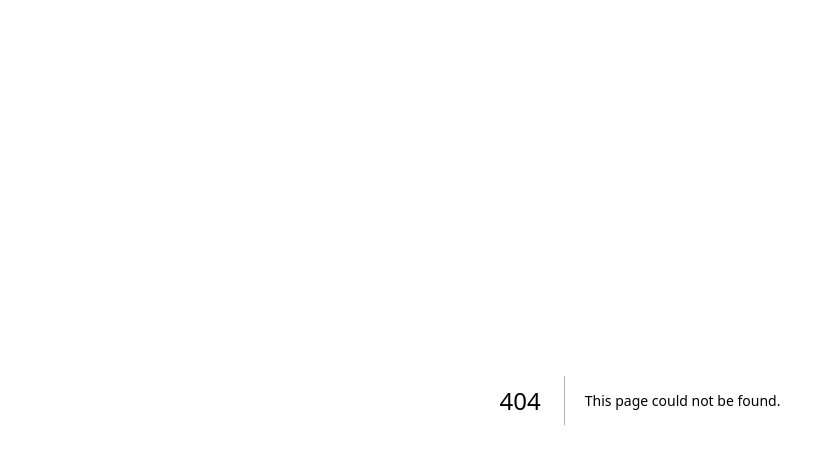
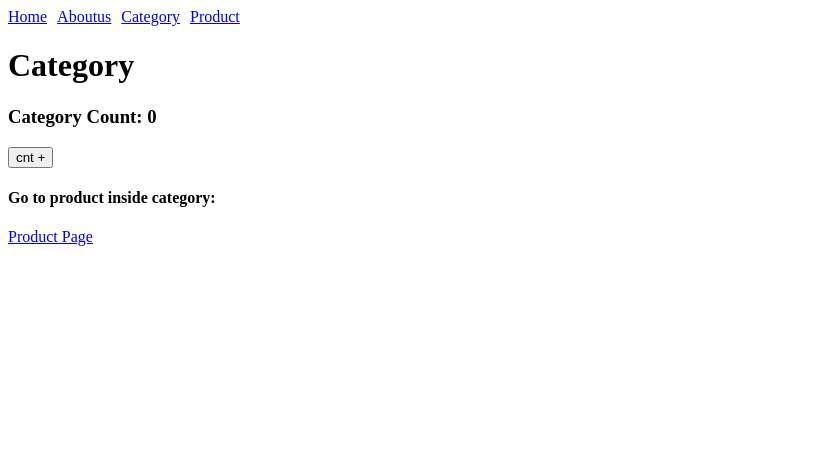
Before and after one commit to prasenjit1011/NextjsMaster16, a Next.js app: page /category in a window 1280 px wide. Before the commit this address had no page. Shown: the top 464 px of the page, without its empty margins (0-835 px from the left). Built offline with nearby package versions, Linux system fonts and the light colour scheme.

Commit message:
Redux Setup

```diff
--- /dev/null
+++ b/app/category/page.tsx
@@ -0,0 +1,14 @@
+import Counter from '../components/Counter';
+import Link from 'next/link';
+
+export default function Category() {
+  return (
+    <div>
+      <h1>Category</h1>
+      <Counter pageName='Category' />
+
+      <h4>Go to product inside category:</h4>
+      <Link href="/category/product">Product Page</Link>
+    </div>
+  );
+}
--- /dev/null
+++ b/app/components/Counter.tsx
@@ -0,0 +1,17 @@
+'use client';
+
+import { useSelector, useDispatch } from 'react-redux';
+import { increment } from '../../features/counterSlice';
+import type { RootState, AppDispatch } from '../../lib/store';
+
+export default function Counter({pageName = 'Home'}: {pageName: string}) {
+  const count = useSelector((state: RootState) => state.counter.value);
+  const dispatch = useDispatch<AppDispatch>();
+
+  return (
+    <div>
+      <h3>{pageName} Count: {count}</h3>
+      <button onClick={() => dispatch(increment())}>cnt +</button>
+    </div>
+  );
+}
--- a/app/layout.tsx
+++ b/app/layout.tsx
@@ -1,33 +1,21 @@
-import type { Metadata } from "next";
-import { Geist, Geist_Mono } from "next/font/google";
-import "./globals.css";
+import ReduxProvider from '../lib/provider';
+import Link from 'next/link';
+import { ReactNode } from 'react';
 
-const geistSans = Geist({
-  variable: "--font-geist-sans",
-  subsets: ["latin"],
-});
-
-const geistMono = Geist_Mono({
-  variable: "--font-geist-mono",
-  subsets: ["latin"],
-});
-
-export const metadata: Metadata = {
-  title: "Create Next App",
-  description: "Generated by create next app",
-};
-
-export default function RootLayout({
-  children,
-}: Readonly<{
-  children: React.ReactNode;
-}>) {
+export default function RootLayout({ children }: { children: ReactNode }) {
   return (
-    <html
-      lang="en"
-      className={`${geistSans.variable} ${geistMono.variable} h-full antialiased`}
-    >
-      <body className="min-h-full flex flex-col">{children}</body>
+    <html>
+      <body>
+        <ReduxProvider>
+          <nav style={{ display: 'flex', gap: 10 }}>
+            <Link href="/">Home</Link>
+            <Link href="/aboutus">Aboutus</Link>
+            <Link href="/category">Category</Link>
+            <Link href="/category/product">Product</Link>
+          </nav>
+          {children}
+        </ReduxProvider>
+      </body>
     </html>
   );
 }
--- a/app/page.tsx
+++ b/app/page.tsx
@@ -1,65 +1,10 @@
-import Image from "next/image";
+import Counter from './components/Counter';
 
 export default function Home() {
   return (
-    <div className="flex flex-col flex-1 items-center justify-center bg-zinc-50 font-sans dark:bg-black">
-      <main className="flex flex-1 w-full max-w-3xl flex-col items-center justify-between py-32 px-16 bg-white dark:bg-black sm:items-start">
-        <Image
-          className="dark:invert"
-          src="/next.svg"
-          alt="Next.js logo"
-          width={100}
-          height={20}
-          priority
-        />
-        <div className="flex flex-col items-center gap-6 text-center sm:items-start sm:text-left">
-          <h1 className="max-w-xs text-3xl font-semibold leading-10 tracking-tight text-black dark:text-zinc-50">
-            To get started, edit the page.tsx file.
-          </h1>
-          <p className="max-w-md text-lg leading-8 text-zinc-600 dark:text-zinc-400">
-            Looking for a starting point or more instructions? Head over to{" "}
-            <a
-              href="https://vercel.com/templates?framework=next.js&utm_source=create-next-app&utm_medium=appdir-template-tw&utm_campaign=create-next-app"
-              className="font-medium text-zinc-950 dark:text-zinc-50"
-            >
-              Templates
-            </a>{" "}
-            or the{" "}
-            <a
-              href="https://nextjs.org/learn?utm_source=create-next-app&utm_medium=appdir-template-tw&utm_campaign=create-next-app"
-              className="font-medium text-zinc-950 dark:text-zinc-50"
-            >
-              Learning
-            </a>{" "}
-            center.
-          </p>
-        </div>
-        <div className="flex flex-col gap-4 text-base font-medium sm:flex-row">
-          <a
-            className="flex h-12 w-full items-center justify-center gap-2 rounded-full bg-foreground px-5 text-background transition-colors hover:bg-[#383838] dark:hover:bg-[#ccc] md:w-[158px]"
-            href="https://vercel.com/new?utm_source=create-next-app&utm_medium=appdir-template-tw&utm_campaign=create-next-app"
-            target="_blank"
-            rel="noopener noreferrer"
-          >
-            <Image
-              className="dark:invert"
-              src="/vercel.svg"
-              alt="Vercel logomark"
-              width={16}
-              height={16}
-            />
-            Deploy Now
-          </a>
-          <a
-            className="flex h-12 w-full items-center justify-center rounded-full border border-solid border-black/[.08] px-5 transition-colors hover:border-transparent hover:bg-black/[.04] dark:border-white/[.145] dark:hover:bg-[#1a1a1a] md:w-[158px]"
-            href="https://nextjs.org/docs?utm_source=create-next-app&utm_medium=appdir-template-tw&utm_campaign=create-next-app"
-            target="_blank"
-            rel="noopener noreferrer"
-          >
-            Documentation
-          </a>
-        </div>
-      </main>
+    <div>
+      <h1>Home</h1>
+      <Counter pageName='Home' />
     </div>
   );
 }
--- /dev/null
+++ b/features/counterSlice.ts
@@ -0,0 +1,22 @@
+import { createSlice } from '@reduxjs/toolkit';
+
+interface CounterState {
+  value: number;
+}
+
+const initialState: CounterState = {
+  value: 0,
+};
+
+const counterSlice = createSlice({
+  name: 'counter',
+  initialState,
+  reducers: {
+    increment: (state) => {
+      state.value += 1;
+    },
+  },
+});
+
+export const { increment } = counterSlice.actions;
+export default counterSlice.reducer;
--- /dev/null
+++ b/lib/provider.tsx
@@ -0,0 +1,9 @@
+'use client';
+
+import { Provider } from 'react-redux';
+import { store } from './store';
+import { ReactNode } from 'react';
+
+export default function ReduxProvider({ children }: { children: ReactNode }) {
+  return <Provider store={store}>{children}</Provider>;
+}
--- /dev/null
+++ b/lib/store.ts
@@ -0,0 +1,11 @@
+import { configureStore } from '@reduxjs/toolkit';
+import counterReducer from '../features/counterSlice';
+
+export const store = configureStore({
+  reducer: {
+    counter: counterReducer,
+  },
+});
+
+export type RootState = ReturnType<typeof store.getState>;
+export type AppDispatch = typeof store.dispatch;
--- a/package.json
+++ b/package.json
@@ -9,9 +9,11 @@
     "lint": "eslint"
   },
   "dependencies": {
+    "@reduxjs/toolkit": "^2.11.2",
     "next": "16.2.1",
     "react": "19.2.4",
-    "react-dom": "19.2.4"
+    "react-dom": "19.2.4",
+    "react-redux": "^9.2.0"
   },
   "devDependencies": {
     "@tailwindcss/postcss": "^4",
```
Also changed, not shown: app/aboutus/page.tsx (added, +10 -0 lines), app/category/product/page.tsx (added, +10 -0 lines), 1 other file (tests, documents, lock files or other folders).
